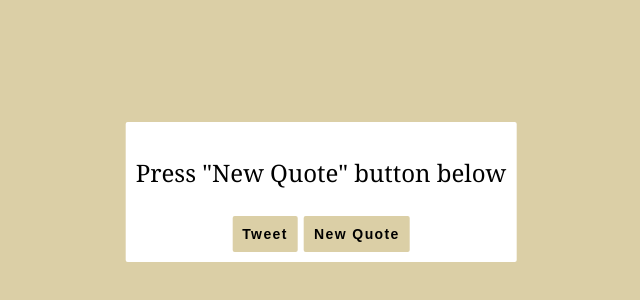
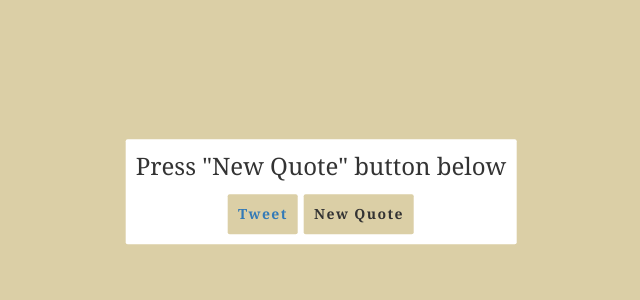
Before and after one commit to CDMCodes/quotemachine, a plain HTML site: page index.html in a window 1280 px wide. Shown: the part 208-508 px from the top of the page, without its empty margins (319-959 px from the left). Drawn offline with nearby package versions, Linux system fonts and the light colour scheme.

Commit message:
add bootstrap css for fluid container

```diff
--- a/index.html
+++ b/index.html
@@ -2,11 +2,12 @@
 <html>
 <head>
   <meta charset="utf-8"/>
+  <link rel="stylesheet" href="//maxcdn.bootstrapcdn.com/bootstrap/3.3.1/css/bootstrap.min.css"/>
   <link href="style.css" rel="stylesheet" type="text/css">
   <title>QuoteIt</title>
 </head>
 <body>
-  <div id="contentbox">
+  <div id="contentbox" class="container-fluid">
     <div id="quotebox">
       <p>Press "New Quote" button below</p>
     </div>
--- a/style.css
+++ b/style.css
@@ -20,7 +20,7 @@ button {
 }
 
 button:hover {
-  text-decoration: underline;
+  font-weight: bold;
   background-color: #a8a6a1;
 }
 
```
